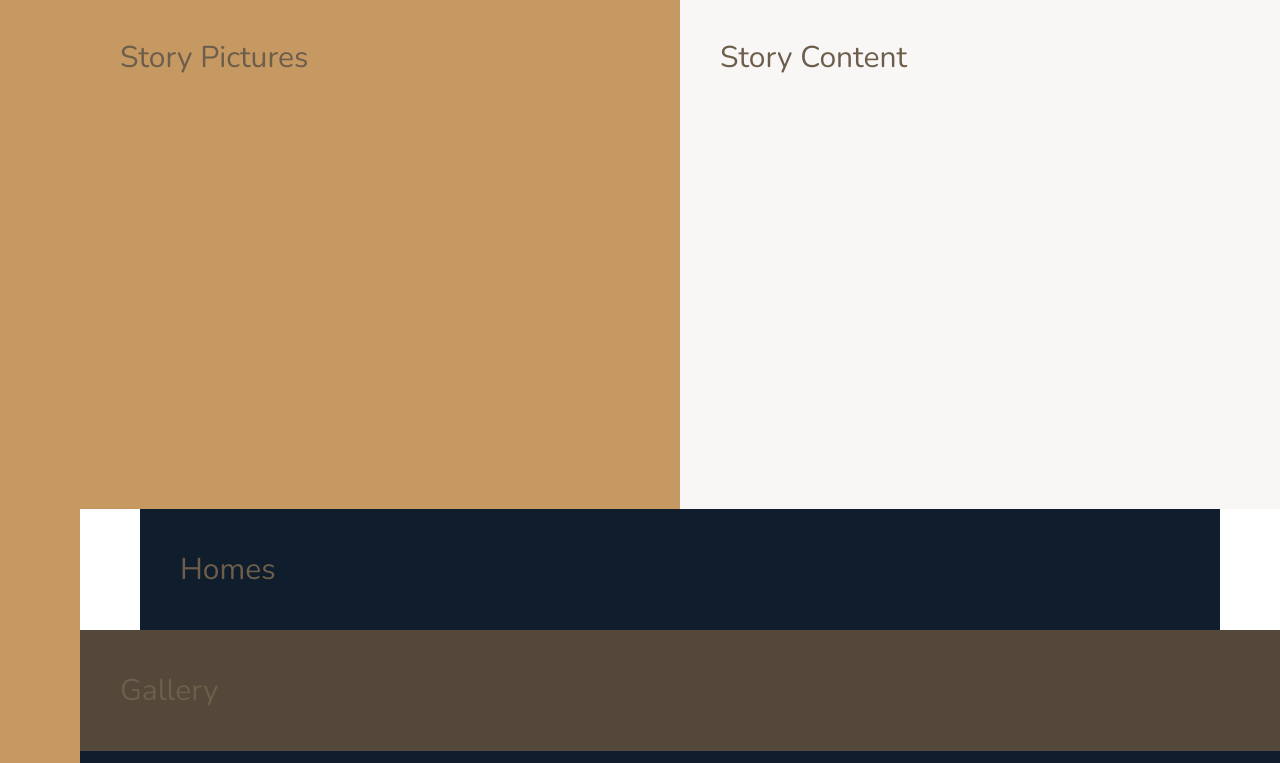
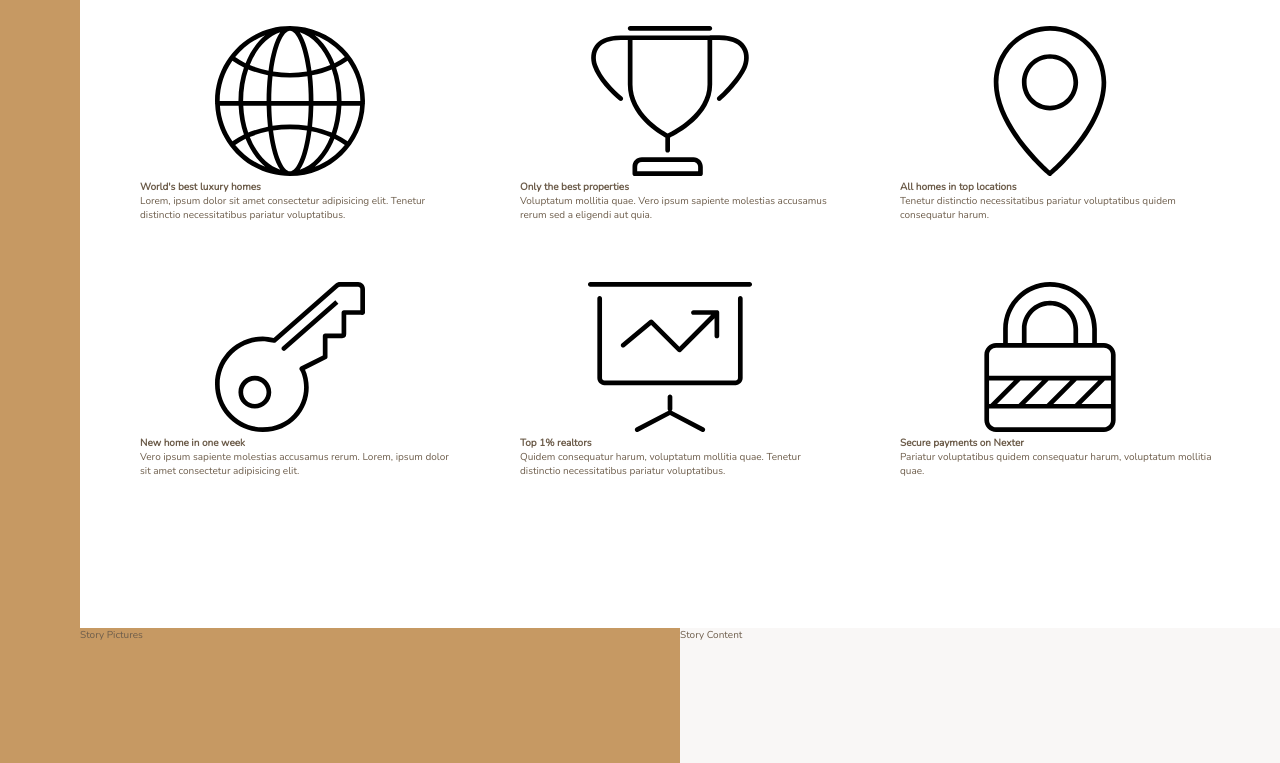
Before and after one commit to catalin27/CSS-Nexter, a website: page index.html in a window 1280 px wide. Shown: the part 764-1527 px from the top of the page. Drawn offline with nearby package versions, Linux system fonts and the light colour scheme; files that its build step writes are made by us from their sources.

Commit message:
Lecture 108 - Features section 1

```diff
--- a/index.html
+++ b/index.html
@@ -25,7 +25,49 @@
       </div>
 
       <div class="features">
-        Features
+        <div class="feature">
+          <svg class="feature__icon">
+            <use xlink:href="img/sprite.svg#icon-global"></use>
+          </svg>
+          <h4 class="heading-4">World's best luxury homes</h4>
+          <p class="feature__text">Lorem, ipsum dolor sit amet consectetur adipisicing elit. Tenetur distinctio necessitatibus pariatur voluptatibus.</p>
+        </div>
+        <div class="feature">
+          <svg class="feature__icon">
+            <use xlink:href="img/sprite.svg#icon-trophy"></use>
+          </svg>
+          <h4 class="heading-4">Only the best properties</h4>
+          <p class="feature__text">Voluptatum mollitia quae. Vero ipsum sapiente molestias accusamus rerum sed a eligendi aut quia.</p>
+        </div>
+        <div class="feature">
+          <svg class="feature__icon">
+            <use xlink:href="img/sprite.svg#icon-map-pin"></use>
+          </svg>
+          <h4 class="heading-4">All homes in top locations</h4>
+          <p class="feature__text">Tenetur distinctio necessitatibus pariatur voluptatibus quidem consequatur harum.</p>
+
+        </div>
+        <div class="feature">
+          <svg class="feature__icon">
+            <use xlink:href="img/sprite.svg#icon-key"></use>
+          </svg>
+          <h4 class="heading-4">New home in one week</h4>
+          <p class="feature__text">Vero ipsum sapiente molestias accusamus rerum. Lorem, ipsum dolor sit amet consectetur adipisicing elit.</p>
+        </div>
+        <div class="feature">
+          <svg class="feature__icon">
+            <use xlink:href="img/sprite.svg#icon-presentation"></use>
+          </svg>
+          <h4 class="heading-4">Top 1% realtors</h4>
+          <p class="feature__text">Quidem consequatur harum, voluptatum mollitia quae. Tenetur distinctio necessitatibus pariatur voluptatibus.</p>
+        </div>
+        <div class="feature">
+          <svg class="feature__icon">
+            <use xlink:href="img/sprite.svg#icon-lock"></use>
+          </svg>
+          <h4 class="heading-4">Secure payments on Nexter</h4>
+          <p class="feature__text">Pariatur voluptatibus quidem consequatur harum, voluptatum mollitia quae.</p>
+        </div>
       </div>
 
       <div class="story__pictures">
--- a/sass/_base.scss
+++ b/sass/_base.scss
@@ -37,9 +37,4 @@ body {
   display: grid;
   grid-template-rows: 80vh min-content 40vw repeat(3, min-content);
   grid-template-columns: [sidebar-start] 8rem [sidebar-end full-start] minmax(6rem, 1fr) [center-start] repeat(8, [col-start] minmax(min-content, 14rem) [col-end]) [center-end] minmax(6rem, 1fr) [full-end];
-
-  & > * {
-    padding: 4rem;
-    font-size: 3rem;
-  }
 }
--- a/sass/_features.scss
+++ b/sass/_features.scss
@@ -1,4 +1,9 @@
 .features {
-  background-color: $color-grey-light-2;
   grid-column: center-start / center-end;
+
+  margin: 15rem 0;
+
+  display: grid;
+  grid-template-columns: repeat(3, 1fr);
+  grid-gap: 6rem;
 }
```
